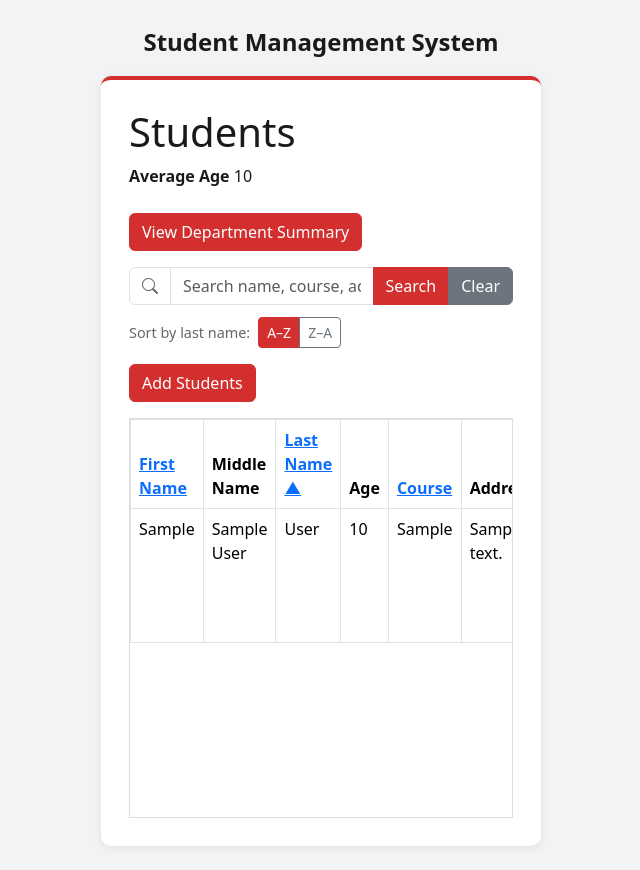
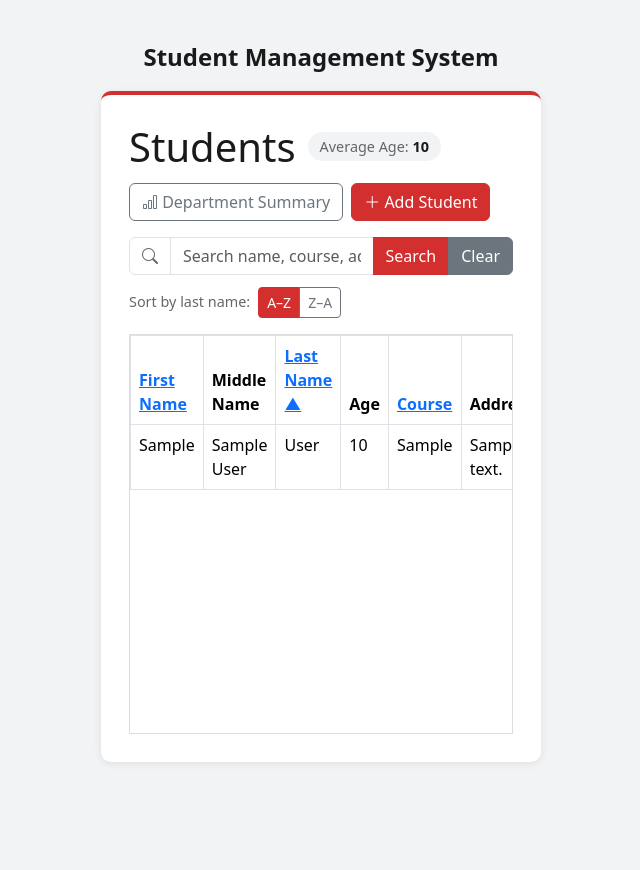
Before and after one commit to ZequeIrish/StudentManagementSystem, an ASP.NET Core app: page /Students in a window 1280 px wide. Shown: the whole page, without its empty margins (319-959 px from the left). After the commit the page ends 762 px from the top, so only its background shows below. Run offline with ASP.NET Core 8, Linux system fonts and the light colour scheme; tables that the repository leaves empty hold one stand-in row (values such as "Sample post"); style sheets or scripts are compiled from the project's sources; the project's own start-up code is not run, and a stand-in starts its controllers and pages.

Commit message:
Tidy Students page: one header row, Actions column, buttons on one line
- Title and Average Age on the left; Department Summary and Add Student on the right
- Add the missing "Actions" column heading
- Edit / Details / Delete side by side without "|" separators

Co-Authored-By: Claude Opus 5.5 <noreply@anthropic.com>

```diff
--- a/StudentManagementSystem/Views/Students/Index.cshtml
+++ b/StudentManagementSystem/Views/Students/Index.cshtml
@@ -17,24 +17,25 @@
         : "";
 }
 
+<!-- title + average age on the left, main buttons on the right -->
+<div class="sms-page-header">
+
+    <div class="sms-page-title">
         <h1>Students</h1>
-
-<div class="summary-cards">
-
-    <div class="summary-card">
-        <strong>Average Age</strong>
-        <span>@ViewBag.AverageAge</span>
+        <span class="sms-stat-pill">Average Age: <strong>@ViewBag.AverageAge</strong></span>
     </div>
 
+    <div class="sms-page-buttons">
+        <button type="button"
+                class="btn btn-outline-secondary"
+                onclick="openDepartmentSummary()">
+            <i class="bi bi-bar-chart"></i> Department Summary
+        </button>
+        <a asp-action="Create" class="btn btn-primary">
+            <i class="bi bi-plus-lg"></i> Add Student
+        </a>
     </div>
 
-<!-- button for viewing department summary -->
-<div class="mb-3">
-    <button type="button"
-            class="btn btn-primary"
-            onclick="openDepartmentSummary()">
-        View Department Summary
-    </button>
 </div>
 
 <!-- search + sort -->
@@ -73,12 +74,6 @@
     </div>
 
 </div>
-
-<p>
-    <a asp-action="Create" class="btn btn-primary">
-        Add Students
-    </a>
-</p>
 
 <div class="student-table-container">
     <table class="table table-bordered table-hover">
@@ -127,7 +122,9 @@
                     Department@(SortArrow("department"))
                 </a>
             </th>
-
+            <th>
+                Actions
+            </th>
         </tr>
     </thead>
     <tbody>
@@ -158,27 +155,23 @@
                     @Html.DisplayFor(modelItem => item.Department.DepartmentName)
             </td>
             <td>
+                <div class="sms-actions">
                     <a asp-action="Edit"
                        asp-route-id="@item.StudentId"
                        class="btn btn-sm btn-warning">
                         Edit
                     </a>
-
-                        |
-
                     <a asp-action="Details"
                        asp-route-id="@item.StudentId"
                        class="btn btn-sm btn-info">
                         Details
                     </a>
-
-                        |
-
                     <a asp-action="Delete"
                        asp-route-id="@item.StudentId"
                        class="btn btn-sm btn-danger">
                         Delete
                     </a>
+                </div>
             </td>
         </tr>
         }
--- a/StudentManagementSystem/wwwroot/css/theme.css
+++ b/StudentManagementSystem/wwwroot/css/theme.css
@@ -328,6 +328,52 @@ body.sms-public {
     --bs-btn-hover-border-color: var(--sms-gray-dark);
 }
 
+/* ---------- Page header: title on the left, buttons on the right ---------- */
+
+.sms-page-header {
+    display: flex;
+    flex-wrap: wrap;
+    align-items: center;
+    justify-content: space-between;
+    gap: 12px;
+    margin-bottom: 16px;
+}
+
+.sms-page-title {
+    display: flex;
+    align-items: center;
+    gap: 12px;
+}
+
+    .sms-page-title h1 {
+        margin: 0;
+    }
+
+.sms-stat-pill {
+    background-color: var(--sms-page-bg);
+    border-radius: 999px;
+    padding: 4px 12px;
+    font-size: 0.9rem;
+    color: var(--sms-muted);
+}
+
+    .sms-stat-pill strong {
+        color: var(--sms-text);
+    }
+
+.sms-page-buttons {
+    display: flex;
+    flex-wrap: wrap;
+    gap: 8px;
+}
+
+/* Edit / Details / Delete side by side, never wrapped */
+.sms-actions {
+    display: flex;
+    gap: 6px;
+    flex-wrap: nowrap;
+}
+
 /* ---------- Add / Edit Student form: two columns ---------- */
 
 .sms-form-grid {
```
Lines whose indentation alone changed are shown as unchanged.
